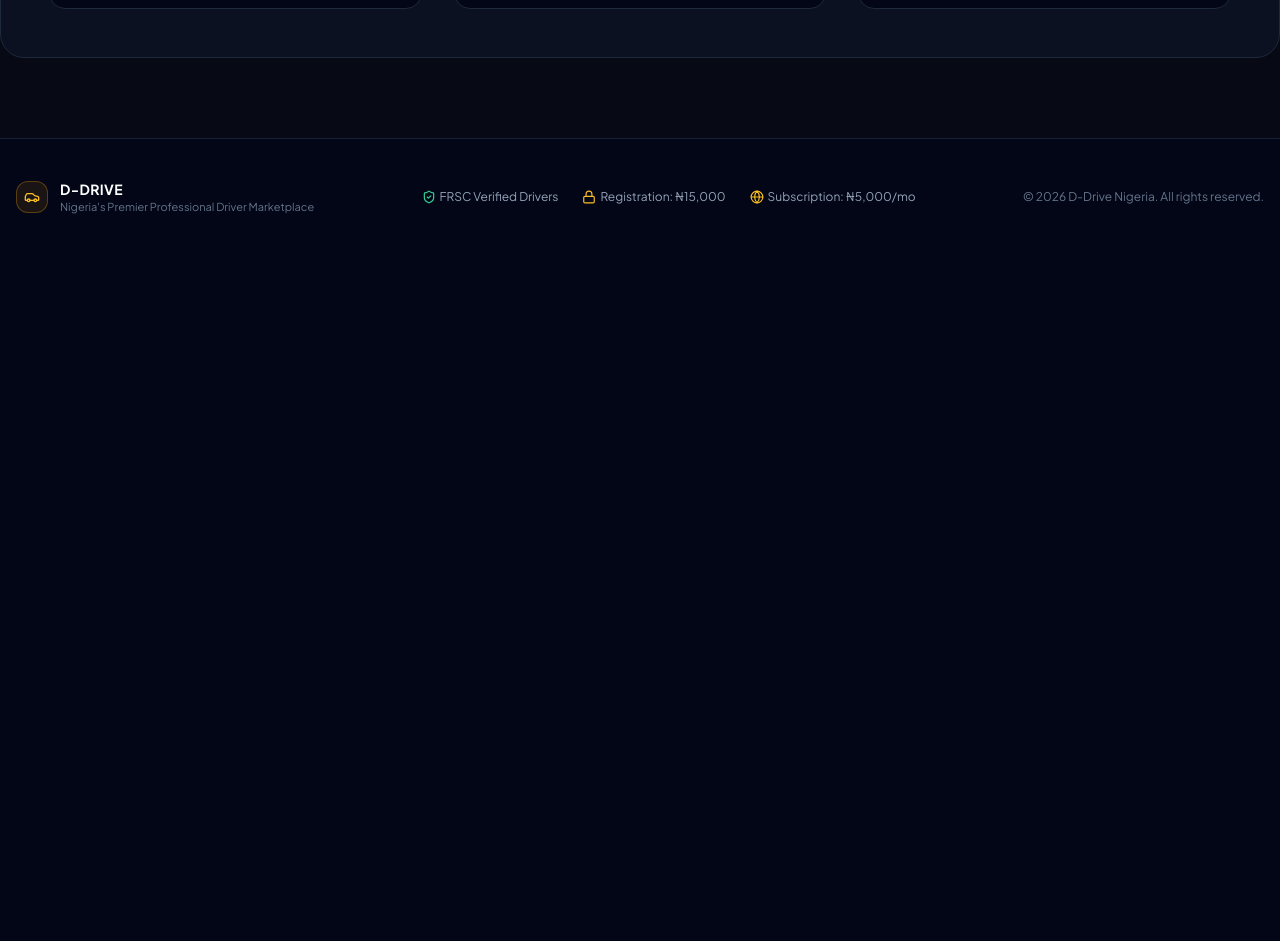
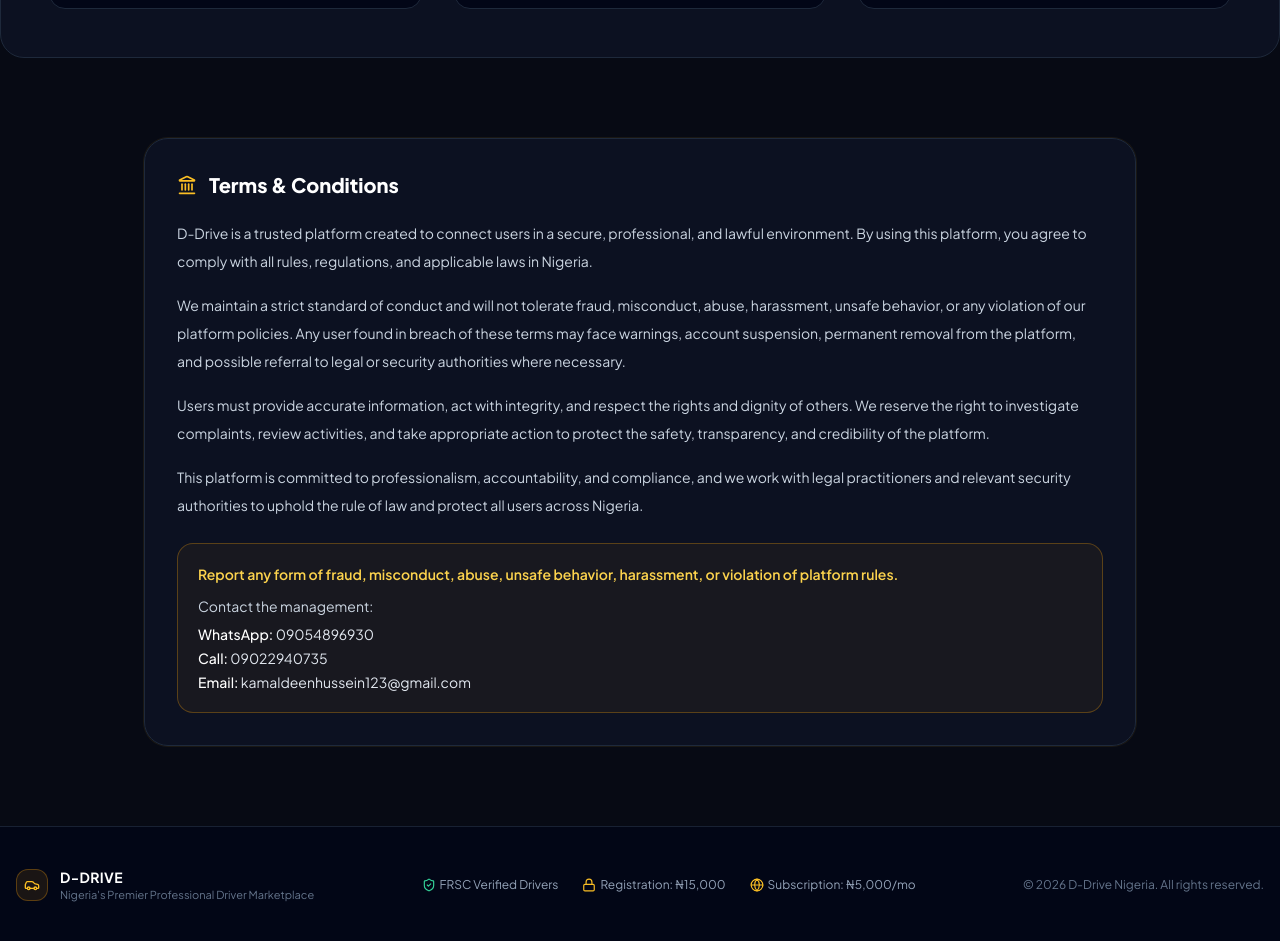
Before and after one commit to Alkamaliy/D-Drive, a React (Vite) app: page / in a window 1280 px wide. Shown: the part 1620-2561 px from the top of the page. Before the commit the page ends 1875 px from the top, so only its background shows below. Built offline with nearby package versions, Linux system fonts and the light colour scheme.

Commit message:
Update landing page terms and report contact info

```diff
--- a/src/pages/HomeLanding.jsx
+++ b/src/pages/HomeLanding.jsx
@@ -171,6 +171,41 @@
         </div>
       </section>
 
+      <section className="max-w-5xl mx-auto px-4">
+        <div className="rounded-3xl border border-slate-800 bg-slate-900/60 p-6 sm:p-8 shadow-[0_0_0_1px_rgba(251,191,36,0.08)]">
+          <div className="flex items-center gap-3 mb-5">
+            <Landmark className="text-amber-400" size={20} />
+            <h3 className="text-xl font-extrabold text-white">Terms & Conditions</h3>
+          </div>
+
+          <p className="text-sm leading-7 text-slate-300">
+            D-Drive is a trusted platform created to connect users in a secure, professional, and lawful environment. By using this platform, you agree to comply with all rules, regulations, and applicable laws in Nigeria.
+          </p>
+
+          <p className="mt-4 text-sm leading-7 text-slate-300">
+            We maintain a strict standard of conduct and will not tolerate fraud, misconduct, abuse, harassment, unsafe behavior, or any violation of our platform policies. Any user found in breach of these terms may face warnings, account suspension, permanent removal from the platform, and possible referral to legal or security authorities where necessary.
+          </p>
+
+          <p className="mt-4 text-sm leading-7 text-slate-300">
+            Users must provide accurate information, act with integrity, and respect the rights and dignity of others. We reserve the right to investigate complaints, review activities, and take appropriate action to protect the safety, transparency, and credibility of the platform.
+          </p>
+
+          <p className="mt-4 text-sm leading-7 text-slate-300">
+            This platform is committed to professionalism, accountability, and compliance, and we work with legal practitioners and relevant security authorities to uphold the rule of law and protect all users across Nigeria.
+          </p>
+
+          <div className="mt-6 rounded-2xl border border-amber-500/30 bg-amber-500/5 p-4 sm:p-5">
+            <p className="text-sm font-semibold text-amber-300">Report any form of fraud, misconduct, abuse, unsafe behavior, harassment, or violation of platform rules.</p>
+            <p className="mt-3 text-sm text-slate-300">Contact the management:</p>
+            <ul className="mt-2 space-y-1 text-sm text-slate-200">
+              <li><span className="font-medium text-white">WhatsApp:</span> 09054896930</li>
+              <li><span className="font-medium text-white">Call:</span> 09022940735</li>
+              <li><span className="font-medium text-white">Email:</span> kamaldeenhussein123@gmail.com</li>
+            </ul>
+          </div>
+        </div>
+      </section>
+
     </div>
   );
 };
```
